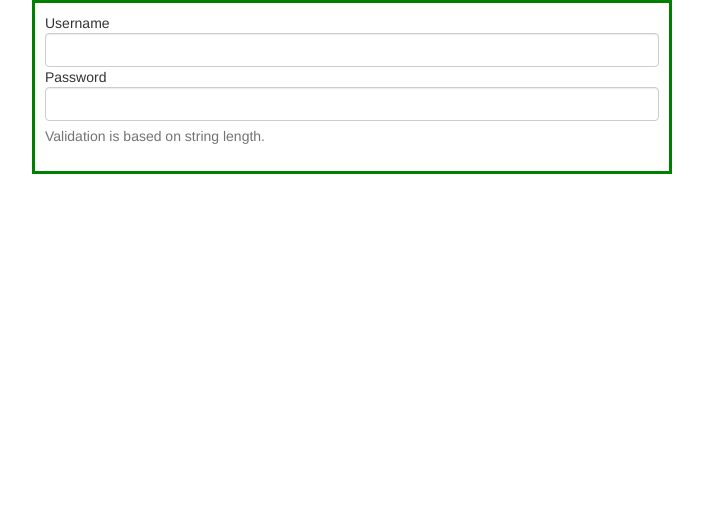
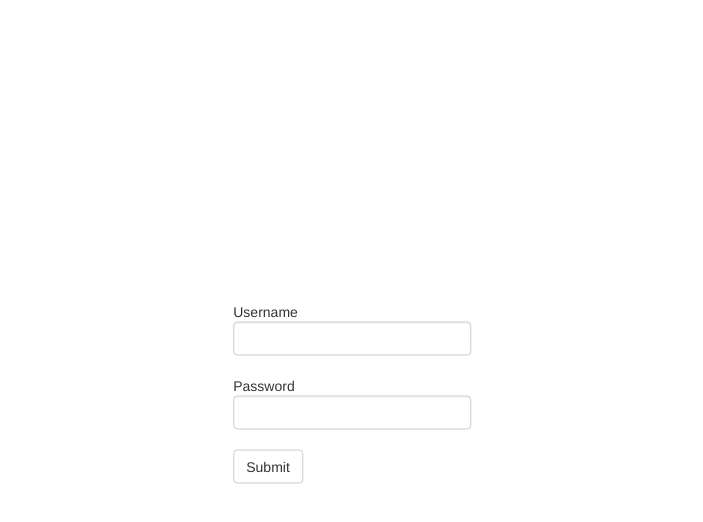
Before and after one commit to falcontersama/DB_Project_Frontend, a React (Create React App) app: page / in a window 1280 px wide. Shown: the top 522 px of the page, without its empty margins (288-991 px from the left). Built offline with nearby package versions, Linux system fonts and the light colour scheme.

Commit message:
add LoginBox

```diff
--- a/src/component/loginPage/Login.js
+++ b/src/component/loginPage/Login.js
@@ -1,12 +1,14 @@
 import React, { Component } from 'react'
-import {form, FormGroup, FormControl, HelpBlock} from 'react-bootstrap'
+import {form, FormGroup, FormControl, Button} from 'react-bootstrap'
 import styled from 'styled-components';
 
+
 const LoginBox = styled.div`
-    margin: auto;
-    width: 50%;
-    border: 3px solid green;
-    padding: 10px;
+    position: absolute;
+    top: 50%;
+    left: 50%;
+    margin-right: -50%;
+    transform: translate(-50%, -50%)
 `;
 
 
@@ -32,6 +34,7 @@ export default class Login extends Component{
 
     render(){
         return(
+            <div>
                 <LoginBox>
 
                     <form>
@@ -43,6 +46,7 @@ export default class Login extends Component{
                             value={this.state.username}
                             onChange={this.handleUsername}
                         />
+                        <br />
                         <div>Password</div>
                         <FormControl
                             type="text"
@@ -51,10 +55,12 @@ export default class Login extends Component{
                         />
 
                         <FormControl.Feedback />
-                    <HelpBlock>Validation is based on string length.</HelpBlock>
+                        <br />
+                        <Button>Submit</Button>
                         </FormGroup>
                     </form>
                 </LoginBox>
+            </div>
         )
     }
 
```
Lines whose indentation alone changed are shown as unchanged.
